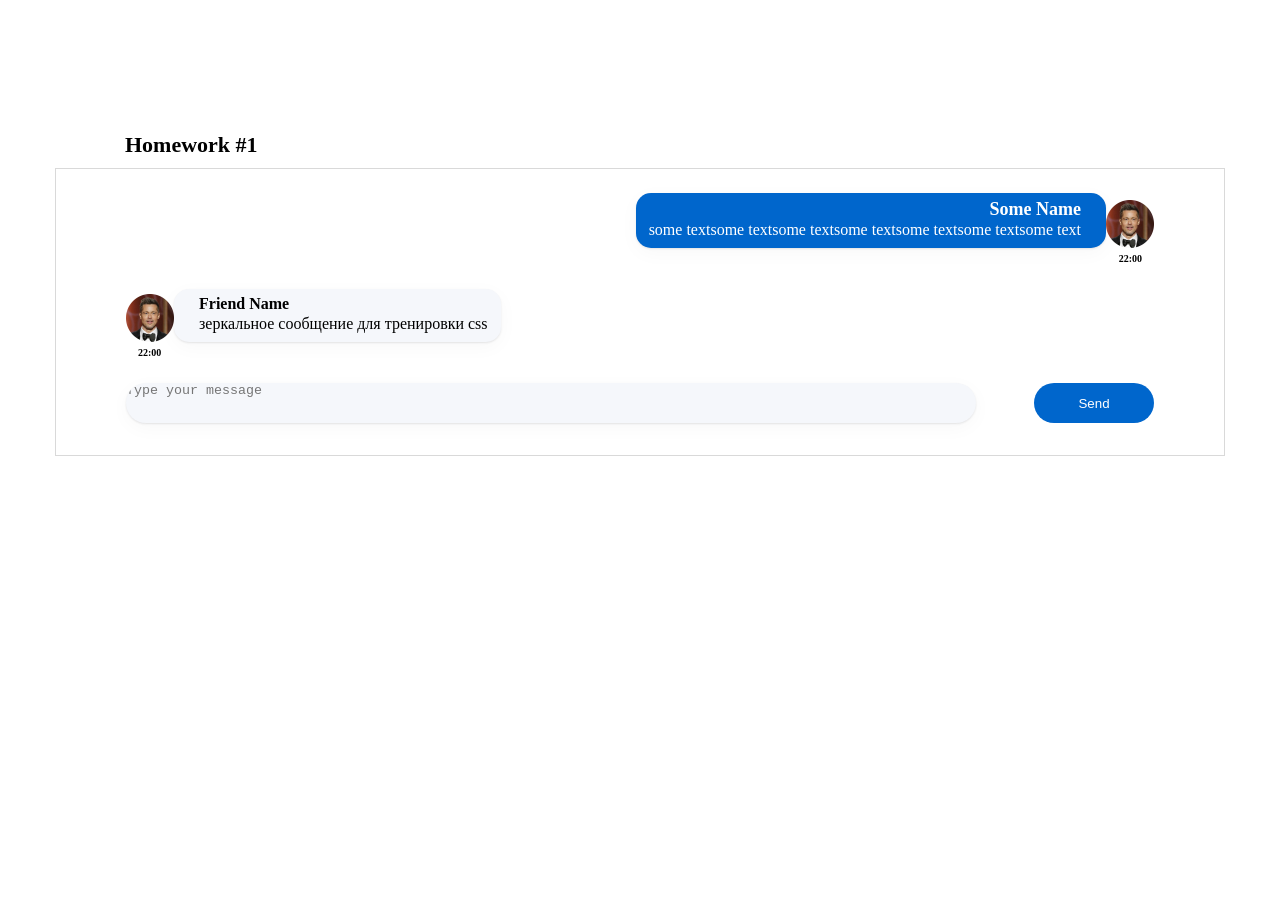
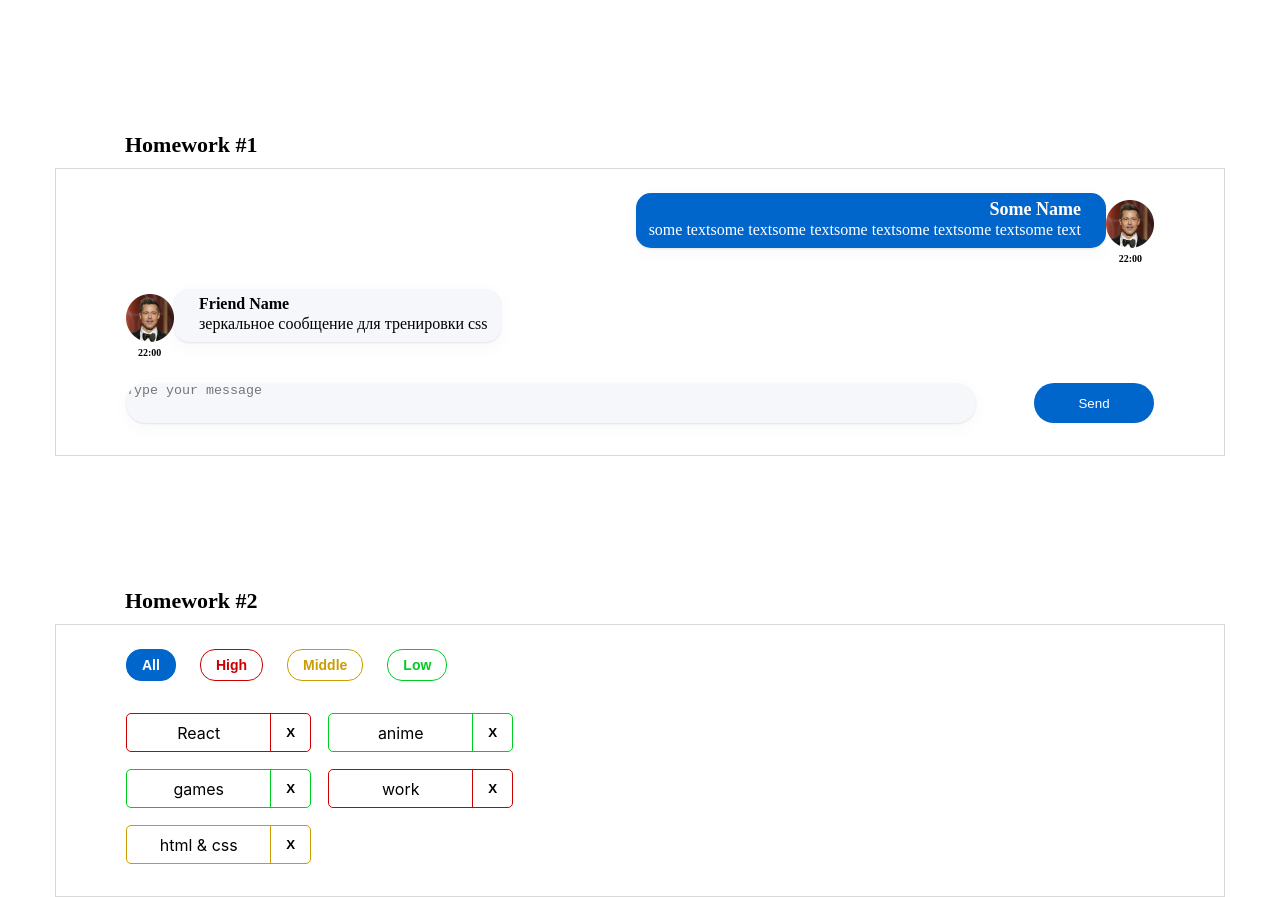
Before and after one commit to Faukkirik/hws2, a React (Create React App) app: page / in a window 1280 px wide. Before the commit the page ends 800 px from the top, so only its background shows below. Built offline with nearby package versions, Linux system fonts and the light colour scheme.

Commit message:
4 commit - hw02 easy game

```diff
--- a/src/s1-main/App.tsx
+++ b/src/s1-main/App.tsx
@@ -1,13 +1,14 @@
 import React from 'react'
 import s from './App.module.css'
 import HW1 from '../s2-homeworks/hw01/HW1'
+import HW2 from "../s2-homeworks/hw02/HW2";
 
 function App() {
     return (
         <div className={s.App}>
             <HW1/>
             {/*раскомментировать по ходу выполнения*/}
-            {/*<HW2/>*/}
+            <HW2 />
             {/*<HW3/>*/}
             {/*<HW4/>*/}
 
--- a/src/s2-homeworks/hw02/HW2.tsx
+++ b/src/s2-homeworks/hw02/HW2.tsx
@@ -2,9 +2,10 @@
 import Affairs from './affairs/Affairs'
 import s2 from '../../s1-main/App.module.css'
 
+
 /*
-* 1 - описать типы AffairPriorityType, AffairType
-* 2 - указать нужный тип для defaultAffairs
+* 1 - описать типы AffairPriorityType, AffairType +
+* 2 - указать нужный тип для defaultAffairs       +
 * 3 - дописать типы и логику функции filterAffairs и проверить её тестами
 * 4 - выполнить пункт 3 для функции deleteAffair
 * 5 - указать нужный тип в useState с affairs
@@ -16,43 +17,41 @@
 * 11 - в файле Affair.tsx отобразить приходящие данные
 * */
 
-// types
-export type AffairPriorityType = any // need to fix any
+export type AffairPriorityType = "high" | "low" | "middle"// need to fix any
 export type AffairType = {
-    _id: any // need to fix any
-    name: any // need to fix any
+    _id: number
+    name: string
     priority: AffairPriorityType
 }
 export type FilterType = 'all' | AffairPriorityType
 
-// constants
-const defaultAffairs: any = [ // need to fix any
-    {_id: 1, name: 'React', priority: 'high'}, // студенты могут изменить содержимое name и количество элементов в массиве, ...priority не менять!
+const defaultAffairs: Array<AffairType> = [
+    {_id: 1, name: 'React', priority: 'high'},
     {_id: 2, name: 'anime', priority: 'low'},
     {_id: 3, name: 'games', priority: 'low'},
     {_id: 4, name: 'work', priority: 'high'},
     {_id: 5, name: 'html & css', priority: 'middle'},
 ]
+export const filterAffairs = (affairs: Array<AffairType>, filter: FilterType): Array<AffairType> => {
+    if (filter === "all") return affairs
+    return (affairs.filter((el) => el.priority === filter))
+}
+export const deleteAffair = (affairs: Array<AffairType>, _id: number): Array<AffairType> => {
 
-// pure helper functions
-export const filterAffairs = (affairs: any, filter: any): any => { // need to fix any
-    //если пришел фильтр "all"...может нам вообще не фильтровать, а вернуть все?
-    //а вот если пришло другое значение...
-
-    return affairs // need to fix
-}
-export const deleteAffair = (affairs: any, _id: any): any => { // need to fix any
+    // need to fix any
     // need to fix
     // отбрасывай при помощи метода filter лишних affairs
-    return affairs
+    return (affairs.filter(el=>el._id !== _id))
 }
 
 function HW2() {
-    const [affairs, setAffairs] = useState<any>(defaultAffairs) // need to fix any
+    const [affairs, setAffairs] = useState<AffairType[]>(defaultAffairs) // need to fix any
+
     const [filter, setFilter] = useState<FilterType>('all')
+    const filteredAffairs = filterAffairs(affairs, filter)
 
-    const filteredAffairs = filterAffairs(affairs, filter)
-    const deleteAffairCallback = (_id: any) => { // need to fix any
+    const deleteAffairCallback = (_id: number) => {
+        setAffairs(deleteAffair(affairs, _id))// need to fix any
         // need to fix
         // это просто функция стрелочник-она засетает, то что сделает deleteAffair
         // setAffairs(вызываю функцию(передаю аргументы))
--- a/src/s2-homeworks/hw02/affairs/Affairs.tsx
+++ b/src/s2-homeworks/hw02/affairs/Affairs.tsx
@@ -4,25 +4,28 @@
 import s from './Affairs.module.css'
 
 type AffairsPropsType = {
-    data: any // need to fix any
-    setFilter: any  //(filter: FilterType) => void -запоминай, как типизируется useState
-    deleteAffairCallback: any  //не забывай, что функция сюда приехала не пустой
+    data: AffairType[]
+    setFilter: (filter: FilterType) => void
+    deleteAffairCallback: (_id: number)=> void  //не забывай, что функция сюда приехала не пустой
     filter: FilterType
 }
 
 function Affairs(props: AffairsPropsType) {
     const setAll = () => {
-        // need to fix
-        //пропс.setFilter('all')
+        props.setFilter("all")
+
     }
     const setHigh = () => {
-        // need to fix
+        props.setFilter("high")
+
     }
     const setMiddle = () => {
-        // need to fix
+        props.setFilter("middle")
+
     }
     const setLow = () => {
-        // need to fix
+        props.setFilter("low")
+
     }
 
     const cnAll = s.button + ' ' + s.all + (props.filter === 'all' ? ' ' + s.active : '')
@@ -31,15 +34,9 @@
     const cnLow = s.button + ' ' + s.low + (props.filter === 'low' ? ' ' + s.active : '')
 
 
-    // создаем переменную=мапим наши данные (affairs)=>{
-    // <вызываем компоненту <Affair в которую передаем глубже необходимые данные
-    // в том числе колбэк deleteAffairCallback
-    // />}
-    // получается, что мы мапим массив, но он не отрисовывается тут же, а погружается
-    // глубже в компоненту <Affair/> где произойдет отрисовка
     const mappedAffairs = props.data.map((a: AffairType) => (
         <Affair
-            key={a._id} // кеи ОБЯЗАТЕЛЬНЫ в 99% - так что лучше их писать всегда при создании компонент в мапе
+            key={a._id}
             affair={a}
             deleteAffairCallback={props.deleteAffairCallback}
         />
--- a/src/s2-homeworks/hw02/affairs/affair/Affair.tsx
+++ b/src/s2-homeworks/hw02/affairs/affair/Affair.tsx
@@ -4,13 +4,13 @@
 import s2 from '../Affairs.module.css'
 
 type AffairPropsType = {
-    // key не нужно типизировать
     affair: AffairType
-    deleteAffairCallback: any // need to fix any
+    deleteAffairCallback: (_id: number)=> void
 }
 
 function Affair(props: AffairPropsType) {
     const deleteCallback = () => {
+props.deleteAffairCallback(props.affair._id)
         // need to fix
         // пропс.функция(мне нужен _id)
         // давайте проследим боевой путь это функции, или как она будет всплывать:
@@ -33,11 +33,11 @@
             <div id={'hw2-name-' + props.affair._id} className={nameClass}>
                 {/*создаёт студент*/}
                 {/* ПРОПС.ВЫВОДИМ ИМЯ*/}
-                {/**/}
+                {props.affair.name}
             </div>
             <div id={'hw2-priority-' + props.affair._id} hidden>
                 {/*создаёт студент*/}
-
+                {props.affair.priority}
                 {/**/}
             </div>
 
@@ -46,6 +46,7 @@
                 className={buttonClass}
                 // need to fix
                 //ОНКЛИК={ФУНКЦИЯ}
+                onClick={deleteCallback}
             >
                 {/*текст кнопки могут изменить студенты*/}
                 X
```
